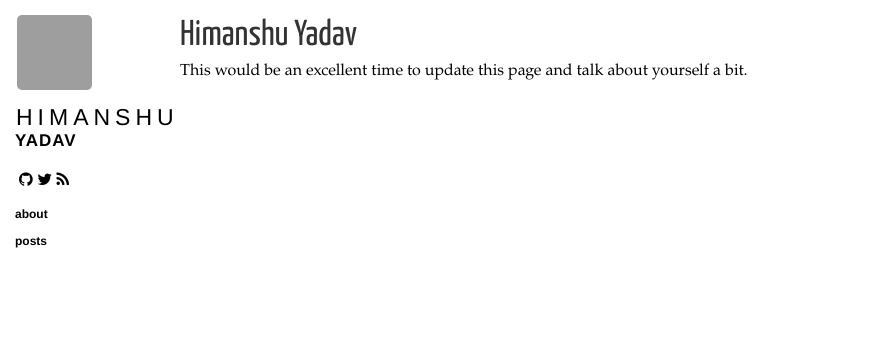
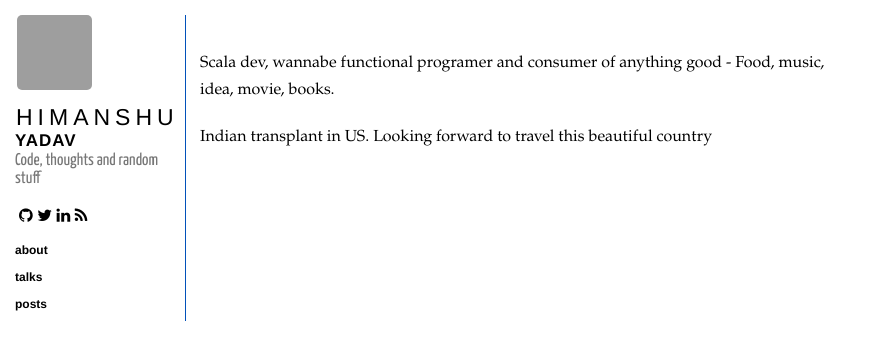
Before and after one commit to himanshu4141/himanshu4141.github.io, a Jekyll site: the page built from about.html, in a window 1280 px wide. Shown: the top 360 px of the page, without its empty margins (0-872 px from the left). Built offline with Jekyll 4.4.1, drawn with Linux system fonts in a browser that asks for light colours; nearby versions of some CDN libraries; grey boxes are pictures that could not be loaded.

Commit message:
basic intro and intro blog post

```diff
--- a/_includes/sidebar.html
+++ b/_includes/sidebar.html
@@ -8,17 +8,21 @@
       <span id="fname">{{ site.name|split:' '|first }}</span>
       <span id="lname">{{ site.name|split:' '|last }}</span>
     </a>
+    <br/>
+    <span id="byline">Code, thoughts and random stuff</span>
   </section>
 
   <section class="meta">
     <a href="{{ site.github.owner_url }}" target="_blank" title="Follow me on GitHub" aria-label="Follow me on GitHub"><i class="fa fa-github"></i></a>
     <a href="https://twitter.com/{{ site.twitter }}" target="_blank" title="Follow me on Twitter" aria-label="Follow me on Twitter"><i class="fa fa-twitter"></i></a>
+    <a href="http://www.linkedin.com/in/himanshu4141/" target="_blank" title="Find me at Linkedin" aria-label="Find me at Linkedin"><i class="fa fa-linkedin"></i></a>
     <a href="/atom.xml" title="Atom RSS feed" aria-label="Atom RSS feed"><i class="fa fa-rss"></i></a>
   </section>
 
   <section class="sections">
     <ul>
       <li><a href="/about.html">about</a></li>
+      <li><a href="/talks.html">talks</a></li>
       <li><a href="/">posts</a></li>
     </ul>
   </section>
--- a/_layouts/post.html
+++ b/_layouts/post.html
@@ -22,13 +22,11 @@ layout: layout
       </a>
 
       <p>
-        I'm a developer at GitHub. <a href="https://twitter.com/{{ site.twitter }}" target="_blank">Follow me on Twitter</a>;
-        you'll enjoy my tweets. I take care to carefully craft each one. Or at least aim to make
-        you giggle. Or offended. One of those two&mdash; I haven't decided which yet.
+        I'm a developer at HBC Digital. you can follow me <a href="http://twitter.com/{{ site.twitter }}" class="twitter-follow-button" data-show-count="false">here</a>.
       </p>
 
       <a href="http://twitter.com/share" class="twitter-share-button" data-count="none" data-via="{{ site.twitter }}">Tweet</a>
-      <a href="http://twitter.com/{{ site.twitter }}" class="twitter-follow-button" data-show-count="false">Follow @{{ site.twitter }}</a>
+
       <script src="http://platform.twitter.com/widgets.js" type="text/javascript"></script>
     </section>
   </section>
--- a/_posts/2012-12-12-left.markdown
+++ b/_posts/2012-12-12-left.markdown
@@ -2,6 +2,7 @@
 layout: post
 title: Left
 category: posts
+draft: true
 ---
 
 Left is a clean, whitespace-happy layout for [Jekyll][jekyll].
--- a/about.html
+++ b/about.html
@@ -5,7 +5,10 @@ title: "About"
 
 <!-- You can edit this whole page, remove it, or use it as basis for any non-post pages you have. -->
 <section class="content">
-  <h1>{{ site.name }}</h1>
-
-  <p>This would be an excellent time to update this page and talk about yourself a bit.</p>
+    <p>
+      Scala dev, wannabe functional programer and consumer of anything good - Food, music, idea, movie, books.
+    </p>
+    <p>
+      Indian transplant in US. Looking forward to travel this beautiful country
+    </p>
 </section>
--- a/css/base.scss
+++ b/css/base.scss
@@ -18,6 +18,7 @@ a {
   left: 15px;
   top: 15px;
   width: 170px;
+  border-right: 1px solid #0151ba;
   font-family: Helvetica, sans-serif;
   a {
     text-decoration: none;
@@ -45,6 +46,28 @@ a {
       font-weight: bold;
       letter-spacing: 1px;
       color: black;
+    }
+    #byline {
+      text-transform: none;
+      margin-bottom: 17px;
+      font-family: "Yanone Kaffeesatz", Helvetica, sans-serif;
+      padding-left: 0px;
+      font-size: 17px;
+      color: #777;
+    }
+  }
+  .about {
+    text-transform: none;
+    font-size: 16px;
+    margin-top: 0;
+    margin-bottom: 1.2em;
+    line-height: 1.7em;
+    code {
+      font-size: 12px;
+      background-color: #eeeeee;
+      border: 1px solid #777777;
+      border-radius: 3px;
+      padding: 2px 3px;
     }
   }
   .meta {
@@ -85,8 +108,9 @@ a {
 
 .content {
   max-width: 650px;
-  margin-left: 180px;
+  margin-left: 200px;
   margin-right: 20px;
+  margin-top: 50px;
   margin-bottom: 50px;
   h1, h2, h3, h4 {
     color: #333;
```
Also changed, not shown: _posts/2017-08-03-beginning.markdown (added, +12 -0 lines), talks.html (added, +17 -0 lines).
